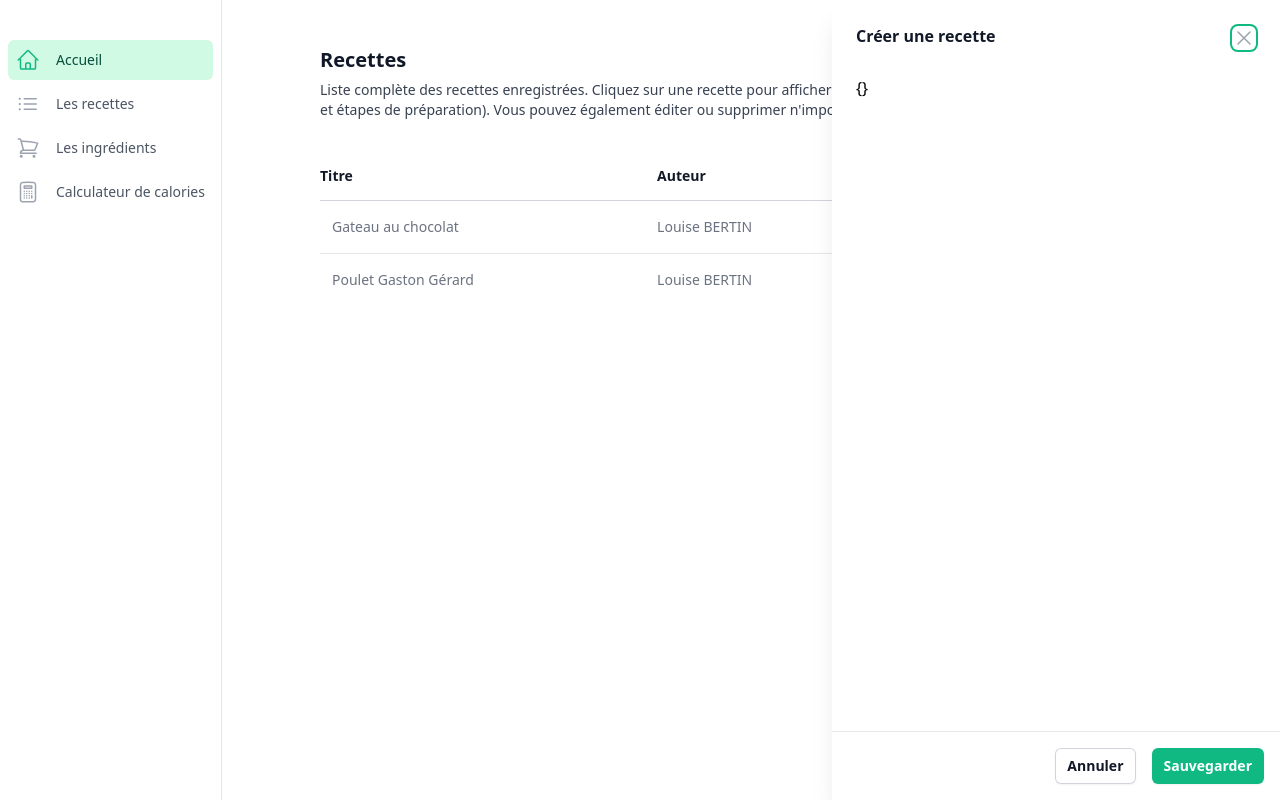
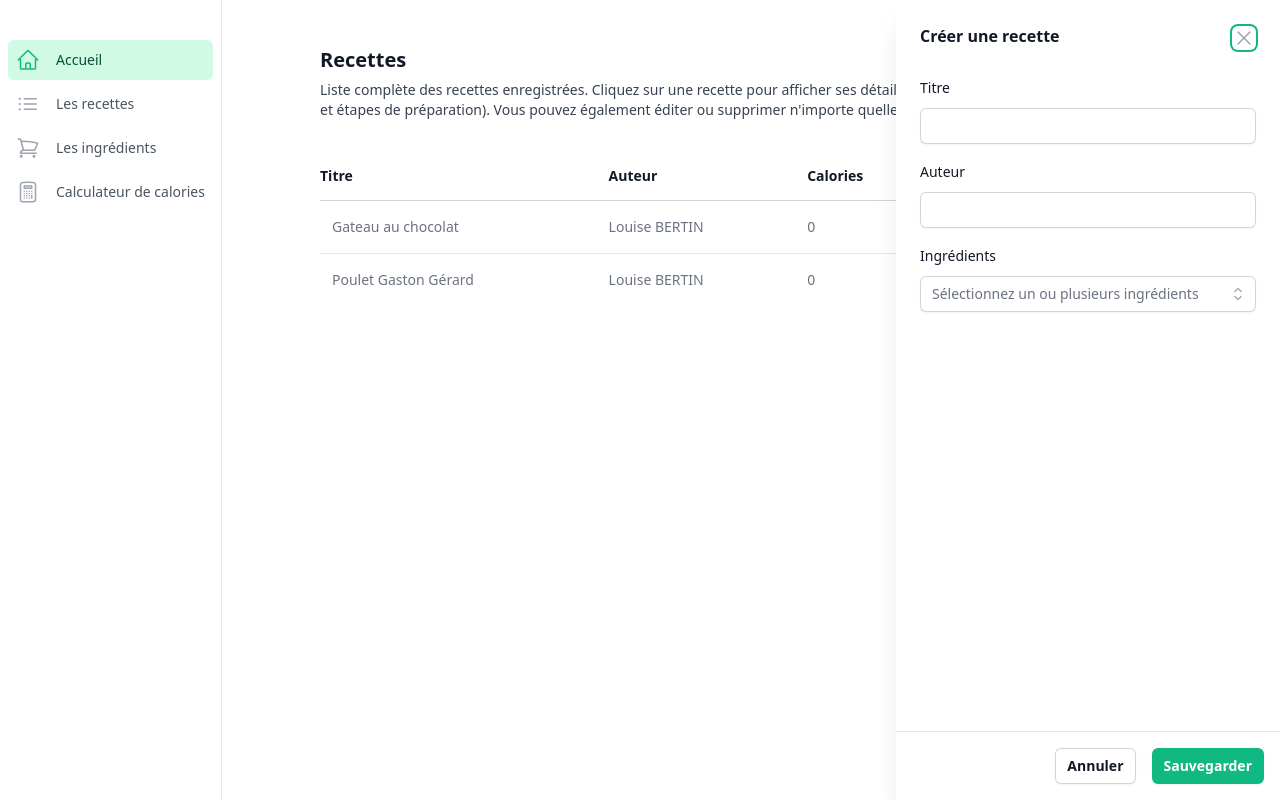
Before and after one commit to quentinHiribarne/Challenge-Stack-API-Vuejs, a Vue app in the folder calories-calculator/: page /recipes in a window 1280 px wide. Both pictures are taken after a click on the button "Ajouter une recette". Built offline with nearby package versions, Linux system fonts and the light colour scheme.

Commit message:
Create edit/create form

```diff
--- a/calories-calculator/src/components/overlays/SlideOverSlotActionFooter.vue
+++ b/calories-calculator/src/components/overlays/SlideOverSlotActionFooter.vue
@@ -7,7 +7,7 @@
                 <div class="absolute inset-0 overflow-hidden">
                     <div class="pointer-events-none fixed inset-y-0 right-0 flex max-w-full pl-10">
                         <TransitionChild as="template" enter="transform transition ease-in-out duration-500 sm:duration-700" enter-from="translate-x-full" enter-to="translate-x-0" leave="transform transition ease-in-out duration-500 sm:duration-700" leave-from="translate-x-0" leave-to="translate-x-full">
-                            <DialogPanel class="pointer-events-auto w-screen max-w-md">
+                            <DialogPanel class="pointer-events-auto w-screen max-w-sm">
                                 <div class="flex h-full flex-col divide-y divide-gray-200 bg-white shadow-xl">
                                     <div class="flex min-h-0 flex-1 flex-col overflow-y-scroll py-6">
                                         <div class="px-4 sm:px-6">
--- a/calories-calculator/src/views/Recipes.vue
+++ b/calories-calculator/src/views/Recipes.vue
@@ -30,6 +30,9 @@
                                     Auteur
                                 </th>
                                 <th scope="col" class="py-3.5 px-3 text-left text-sm font-semibold text-gray-900">
+                                    Calories
+                                </th>
+                                <th scope="col" class="py-3.5 px-3 text-left text-sm font-semibold text-gray-900">
                                     Publication
                                 </th>
                                 <th scope="col" class="relative py-3.5 pl-3 pr-4 sm:pr-0">
@@ -39,12 +42,15 @@
                         </thead>
 
                         <tbody class="divide-y divide-gray-200">
-                            <tr v-for="recipe in recipes" :key="recipe.email">
+                            <tr v-for="recipe in recipes" :key="recipe.id">
                                 <td class="whitespace-nowrap py-4 px-3 text-sm text-gray-500">
                                     {{ recipe.title }}
                                 </td>
                                 <td class="whitespace-nowrap py-4 px-3 text-sm text-gray-500">
                                     {{ recipe.author }}
+                                </td>
+                                <td class="whitespace-nowrap py-4 px-3 text-sm text-gray-500">
+                                    {{ recipeCalories(recipe) }}
                                 </td>
                                 <td class="whitespace-nowrap py-4 px-3 text-sm text-gray-500">
                                     {{ recipe.publication_date }}
@@ -69,11 +75,74 @@
 
     <SlideOver
        :open="openSlideOver"
-       :title="recipeToEdit.id ? 'Modifier la recette' : 'Créer une recette'"
+       :title="editing ? 'Modifier la recette' : 'Créer une recette'"
        @close="closeSlideOver" >
 
         <template #content>
-            {{ recipeToEdit }}
+            <div class="flex flex-col gap-4">
+                <div>
+                    <label for="title" class="block text-sm font-medium leading-6 text-gray-900">
+                        Titre
+                    </label>
+                    <div class="mt-2">
+                        <input type="title" name="title" id="title"
+                            v-model="recipe.title"
+                            class="block w-full rounded-md border-0 py-1.5 px-2 text-gray-900 shadow-sm ring-1 ring-inset ring-gray-300 placeholder:text-gray-400 focus:ring-2 focus:ring-inset focus:ring-emerald-500 focus:outline-none sm:text-sm sm:leading-6" />
+                    </div>
+                </div>
+                <div>
+                    <label for="author" class="block text-sm font-medium leading-6 text-gray-900">
+                        Auteur
+                    </label>
+                    <div class="mt-2">
+                        <input type="author" name="author" id="author"
+                            v-model="recipe.author"
+                            class="block w-full rounded-md border-0 py-1.5 px-2 text-gray-900 shadow-sm ring-1 ring-inset ring-gray-300 placeholder:text-gray-400 focus:ring-2 focus:ring-inset focus:ring-emerald-500 focus:outline-none sm:text-sm sm:leading-6" />
+                    </div>
+                </div>
+
+                <Listbox as="div" v-model="recipe.ingredients" multiple>
+                    <ListboxLabel class="block text-sm font-medium leading-6 text-gray-900">
+                        Ingrédients
+                    </ListboxLabel>
+                    <div class="relative mt-2">
+                        <ListboxButton class="relative w-full cursor-default rounded-md bg-white py-1.5 pl-3 pr-10 text-left text-gray-900 shadow-sm ring-1 ring-inset ring-gray-300 focus:outline-none focus:ring-2 focus:ring-emerald-500 sm:text-sm sm:leading-6">
+                            <span v-if="recipe.ingredients.length > 0" class="block truncate">
+                                {{ recipe.ingredients.map((ingredient) => ingredient.name).join(', ') }}
+                            </span>
+                            <span class="block truncate text-gray-500">
+                                Sélectionnez un ou plusieurs ingrédients
+                            </span>
+                            <span class="pointer-events-none absolute inset-y-0 right-0 flex items-center pr-2">
+                                <ChevronUpDownIcon class="h-5 w-5 text-gray-400" aria-hidden="true" />
+                            </span>
+                        </ListboxButton>
+
+                        <transition leave-active-class="transition ease-in duration-100" leave-from-class="opacity-100" leave-to-class="opacity-0">
+                            <ListboxOptions class="absolute z-10 mt-1 max-h-60 w-full overflow-auto rounded-md bg-white py-1 text-base shadow-lg ring-1 ring-black ring-opacity-5 focus:outline-none sm:text-sm">
+                                <ListboxOption as="template" v-if="ingredients.length > 0"
+                                    v-for="ingredient in ingredients" :key="ingredient.name"
+                                    :value="ingredient"
+                                    v-slot="{ active, selected }">
+                                    <li :class="[active ? 'bg-emerald-500 text-white' : 'text-gray-900', 'relative cursor-default select-none py-2 pl-3 pr-9']">
+                                        <span :class="[selected ? 'font-semibold' : 'font-normal', 'block truncate']">
+                                            {{ ingredient.name }}
+                                        </span>
+                                        <span v-if="selected" :class="[active ? 'text-white' : 'text-emerald-500', 'absolute inset-y-0 right-0 flex items-center pr-4']">
+                                            <CheckIcon class="h-5 w-5" aria-hidden="true" />
+                                        </span>
+                                    </li>
+                                </ListboxOption>
+                                <div v-else>
+                                    <span class="py-2 pl-3 pr-9 font-normal tet-gray-700">
+                                        Aucun ingrédient
+                                    </span>
+                                </div>
+                            </ListboxOptions>
+                        </transition>
+                    </div>
+                </Listbox>
+            </div>
         </template>
     </SlideOver>
 </template>
@@ -81,7 +150,8 @@
 <script setup>
     import { ref, computed } from 'vue';
 
-    import { PencilSquareIcon, TrashIcon } from '@heroicons/vue/24/solid';
+    import { PencilSquareIcon, TrashIcon, CheckIcon, ChevronUpDownIcon } from '@heroicons/vue/24/solid';
+    import { Listbox, ListboxButton, ListboxLabel, ListboxOption, ListboxOptions } from '@headlessui/vue';
 
     import SlideOver from '../components/overlays/SlideOverSlotActionFooter.vue';
 
@@ -103,22 +173,40 @@
             steps: []
         }
     ]);
+    const ingredients = ref([]);
 
     const openSlideOver = ref(false);
-    const recipeToEdit = ref({});
-    const newRecipe = ref({});
+    const editing = ref(false);
+    const recipe = ref({
+        title: '',
+        author: '',
+        ingredients: [],
+        steps: []
+    });
+
+    const recipeCalories = (recipe) => {
+        let calories = 0;
+        recipe.ingredients.forEach(ingredient => calories = calories + ingredient.calories);
+        return calories;
+    }
 
     const createRecipe = () => {
         openSlideOver.value = true;
     };
-    const editRecipe = (recipe) => {
+    const editRecipe = (editRecipe) => {
         openSlideOver.value = true;
-        recipeToEdit.value = recipe;
+        editing.value = true;
+        recipe.value = editRecipe;
     };
     const deleteRecipe = (recipe) => console.log('delete ' + recipe.id);
 
     const closeSlideOver = () => {
         openSlideOver.value = false;
-        recipeToEdit.value = {};
-    }
+        recipe.value = {
+            title: '',
+            author: '',
+            ingredients: [],
+            steps: []
+        };
+    };
 </script>
```
